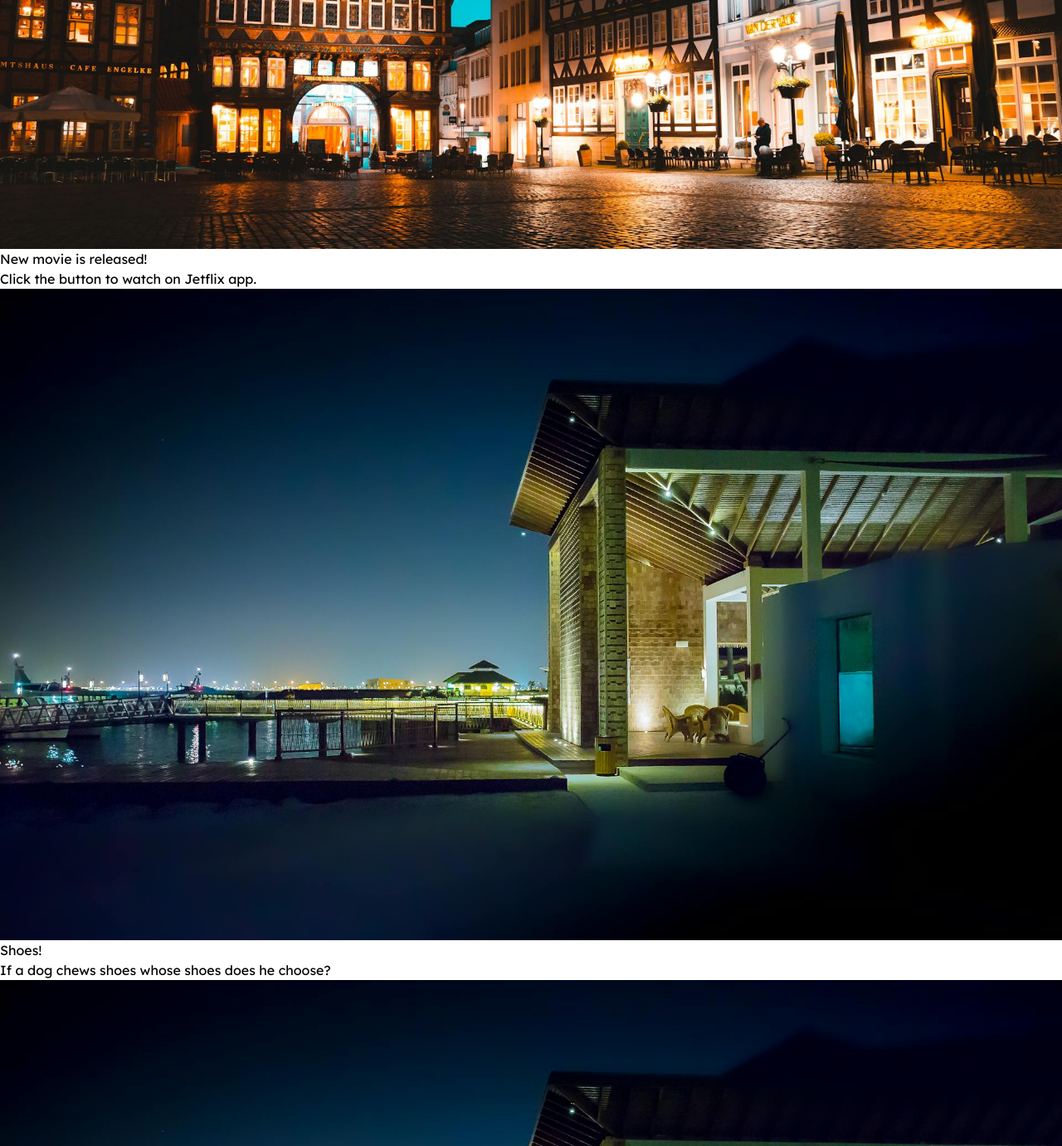
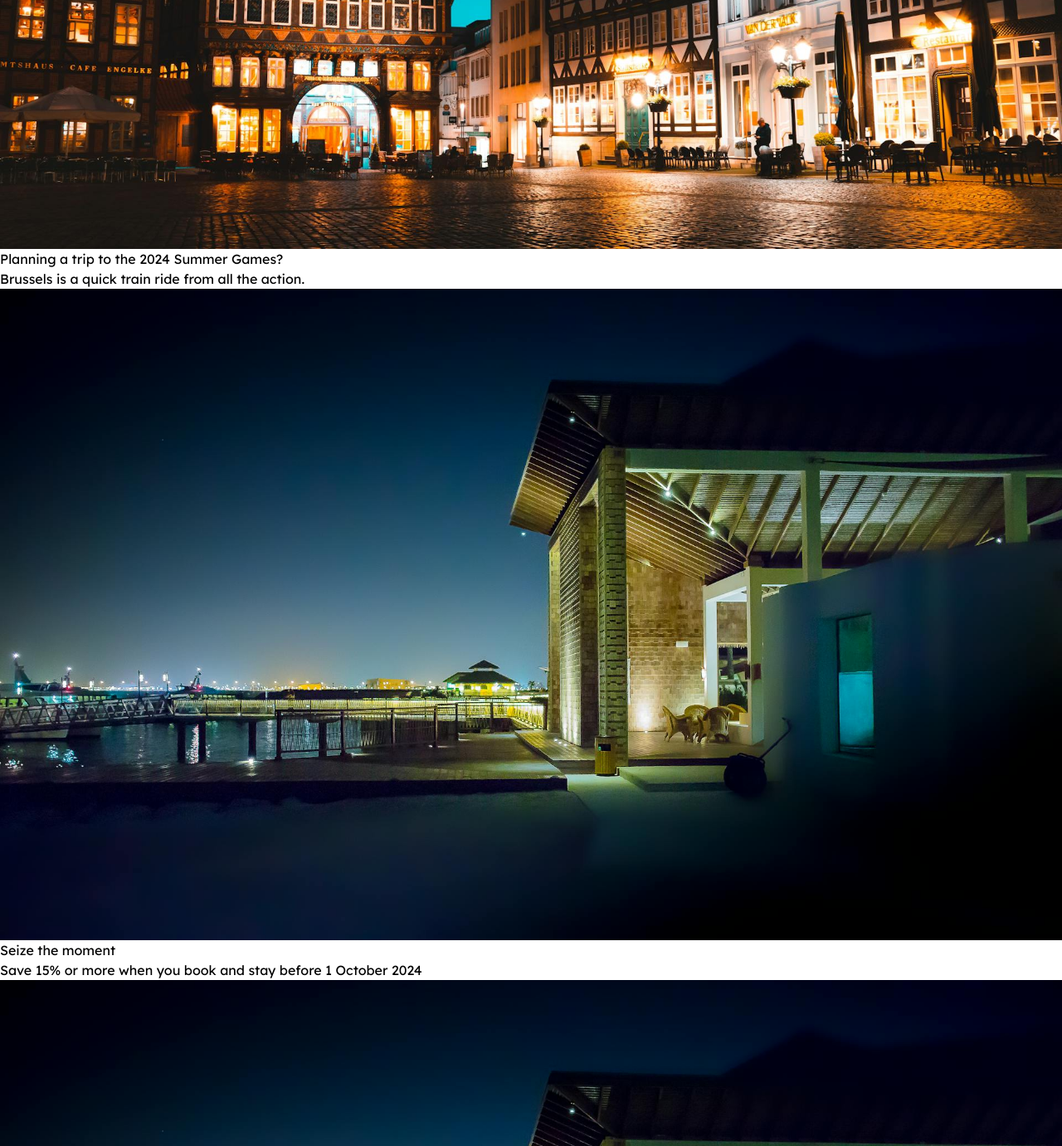
Before and after one commit to Rezuan-Alam-Rean/building-management-client, a React (Vite) app: page / in a window 1280 px wide. Shown: the part 6326-7707 px from the top of the page at 83% size. Built offline with nearby package versions, Linux system fonts and the light colour scheme; no server answers; a web font is replaced by a local one.

Commit message:
updating project

```diff
--- a/src/pages/Home/Offers.jsx
+++ b/src/pages/Home/Offers.jsx
@@ -20,11 +20,11 @@ const Offers = () => {
 
             <div className=" justify-center items-center space-y-5 flex flex-col md:flex-row   gap-x-5">
                 <div className="w-full md:w-1/2 pt-5 px-2">
-                    <div className="card card-side bg-base-100 w-full h-56 shadow-xl">
+                    <div className="card card-side bg-slate-700  w-full h-56 ">
                 <figure><img className="h-full w-48" src={image1} alt="offers" /></figure>
                         <div className="card-body">
-                            <h2 className="card-title">New movie is released!</h2>
-                            <p>Click the button to watch on Jetflix app.</p>
+                            <h2 className="card-title ">Planning a trip to the 2024 Summer Games?</h2>
+                            <p className="text-sm text-slate-300">Brussels is a quick train ride from all the action.</p>
                             <div className="card-actions justify-end">
                                 {/* <button className="btn btn-primary">Watch</button> */}
                             </div>
@@ -32,11 +32,11 @@ const Offers = () => {
                     </div>
                 </div>
                 <div className="w-full md:w-1/2  px-2">
-                    <div className="card card-side bg-base-100 w-full h-56 shadow-xl z-0 image-full">
+                    <div className="card card-side bg-base-100 w-full h-56 shadow-xl z-0  image-full">
                         <figure><img src={image2}alt="offer" /></figure>
-                        <div className="card-body">
-                            <h2 className="card-title">Shoes!</h2>
-                            <p>If a dog chews shoes whose shoes does he choose?</p>
+                        <div className="card-body  ">
+                            <h2 className="card-title text-white">Seize the moment</h2>
+                            <p className="text-slate-300">Save 15% or more when you book and stay before 1 October 2024</p>
                             <div className="card-actions justify-end">
                                 {/* <button className="btn btn-primary">Buy Now</button> */}
                             </div>
```
